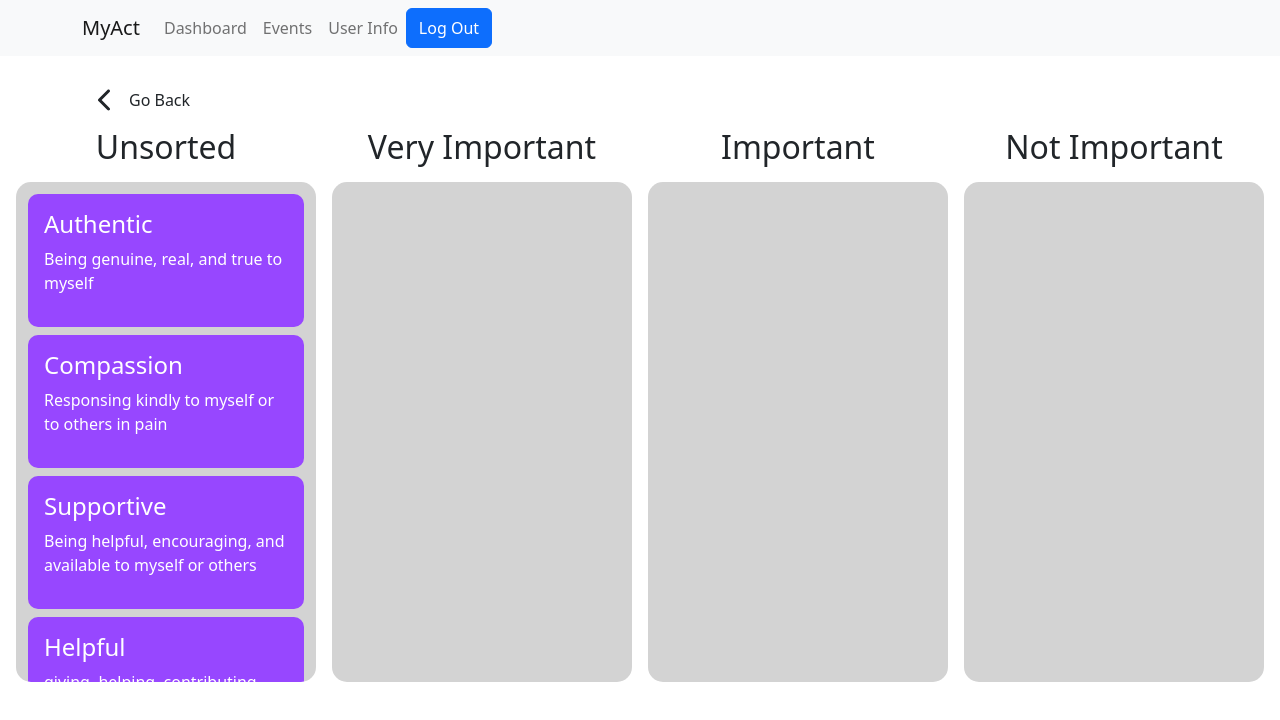
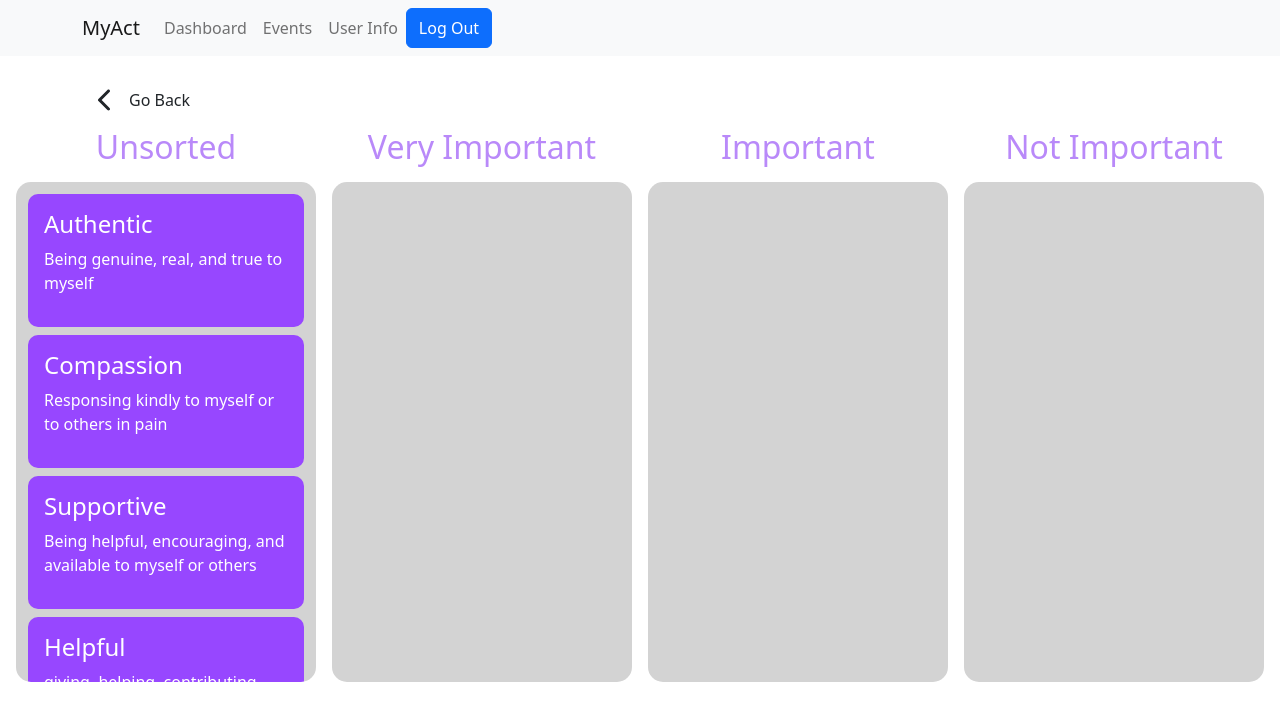
Before and after one commit to DomJF45/my-act, a React (Create React App) app in the folder client/: page /dashboard/processes/values/card-sort in a window 1280 px wide. Shown: the top 720 px of the page. Built offline with nearby package versions, Linux system fonts and the light colour scheme.

Commit message:
styling changes to cardsort

```diff
--- a/client/src/components/processes/values/CardSort.jsx
+++ b/client/src/components/processes/values/CardSort.jsx
@@ -90,7 +90,7 @@ const CardSort = () => {
         {Object.entries(columns).map(([columnId, column], index) => {
           return(
             <div style={{display: 'flex', flexDirection: 'column', alignItems: 'center'}}>
-              <h2>{column.name}</h2>
+              <h2 style={{color: '#b989f9'}}>{column.name}</h2>
               <div style={{margin: 8}}>
               <Droppable droppableId={columnId} key={columnId} >
                 {(provided, snapshot) => {
@@ -99,7 +99,7 @@ const CardSort = () => {
                       {...provided.droppableProps}
                       ref={provided.innerRef}
                       style={{
-                        background: snapshot.isDraggingOver ? 'lightblue' : 'lightgrey',
+                        background: snapshot.isDraggingOver ? '#d5bbf7' : 'lightgrey',
                         padding: 4,
                         width: 300,
                         height: 500,
```
Also changed, not shown: 1 other file (tests, documents, lock files or other folders).
